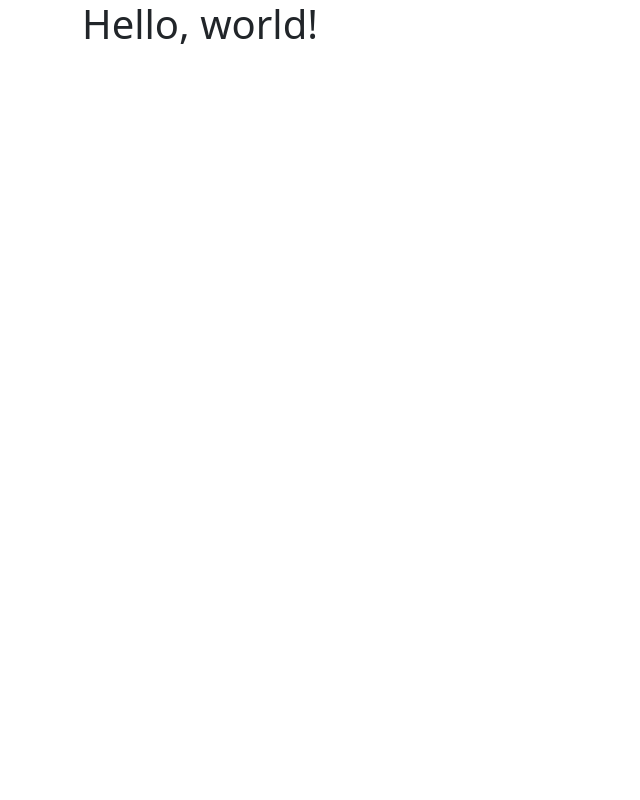
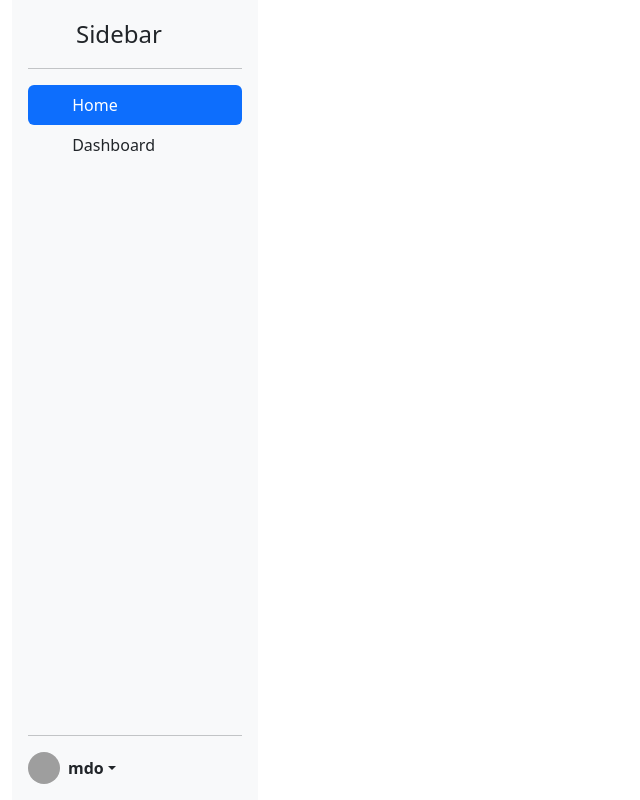
Before and after one commit to rjayaramegowda/ts-app, a website built with webpack: page index.html in a window 1280 px wide. Shown: the whole page, without its empty margins (0-640 px from the left). Built offline with nearby package versions, Linux system fonts and the light colour scheme; grey boxes are pictures that could not be loaded.

Commit message:
added side nav

```diff
--- a/index.html
+++ b/index.html
@@ -12,8 +12,68 @@
     />
   </head>
   <body>
-    <div class="container">
-      <h1>Hello, world!</h1>
+    <div class="container-fluid">
+      <div class="row">
+        <div class="col" style="flex: 0 0 270px">
+          <div
+            class="d-flex flex-column flex-shrink-0 p-3 bg-light"
+            style="height: 100vh"
+          >
+            <a
+              href="/"
+              class="d-flex align-items-center mb-3 mb-md-0 me-md-auto link-dark text-decoration-none"
+            >
+              <svg class="bi pe-none me-2" width="40" height="32">
+                <use xlink:href="#bootstrap"></use>
+              </svg>
+              <span class="fs-4">Sidebar</span>
+            </a>
+            <hr />
+            <ul class="nav nav-pills flex-column mb-auto">
+              <li class="nav-item">
+                <a href="#" class="nav-link active" aria-current="page">
+                  <svg class="bi pe-none me-2" width="16" height="16">
+                    <use xlink:href="#home"></use>
+                  </svg>
+                  Home
+                </a>
+              </li>
+              <li>
+                <a href="#" class="nav-link link-dark">
+                  <svg class="bi pe-none me-2" width="16" height="16">
+                    <use xlink:href="#speedometer2"></use>
+                  </svg>
+                  Dashboard
+                </a>
+              </li>
+            </ul>
+            <hr />
+            <div class="dropdown">
+              <a
+                href="#"
+                class="d-flex align-items-center link-dark text-decoration-none dropdown-toggle"
+                data-bs-toggle="dropdown"
+                aria-expanded="false"
+              >
+                <img
+                  src="https://github.com/mdo.png"
+                  alt=""
+                  width="32"
+                  height="32"
+                  class="rounded-circle me-2"
+                />
+                <strong>mdo</strong>
+              </a>
+              <ul class="dropdown-menu text-small shadow">
+                <li><a class="dropdown-item" href="#">New project...</a></li>
+                <li><a class="dropdown-item" href="#">Settings</a></li>
+                <li><a class="dropdown-item" href="#">Profile</a></li>
+              </ul>
+            </div>
+          </div>
+        </div>
+        <div class="col"></div>
+      </div>
     </div>
     <script
       src="https://cdn.jsdelivr.net/npm/bootstrap@5.2.2/dist/js/bootstrap.bundle.min.js"
```
